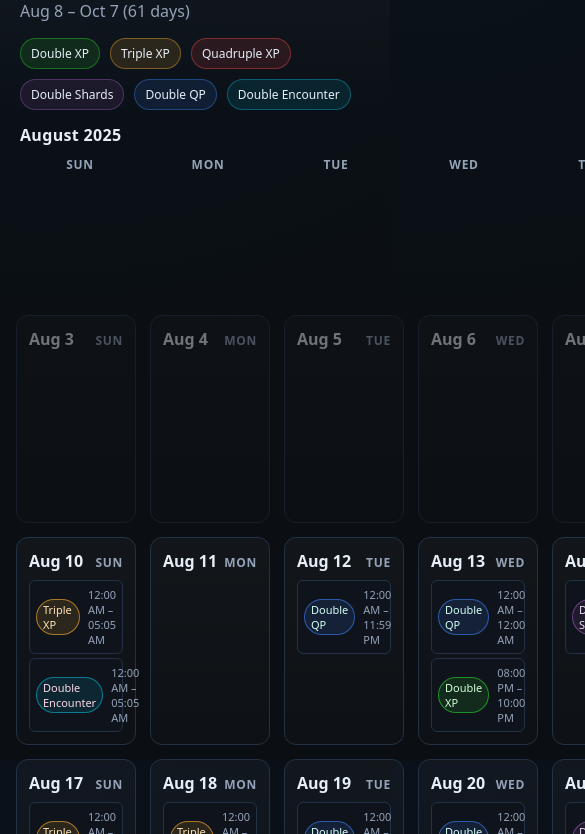
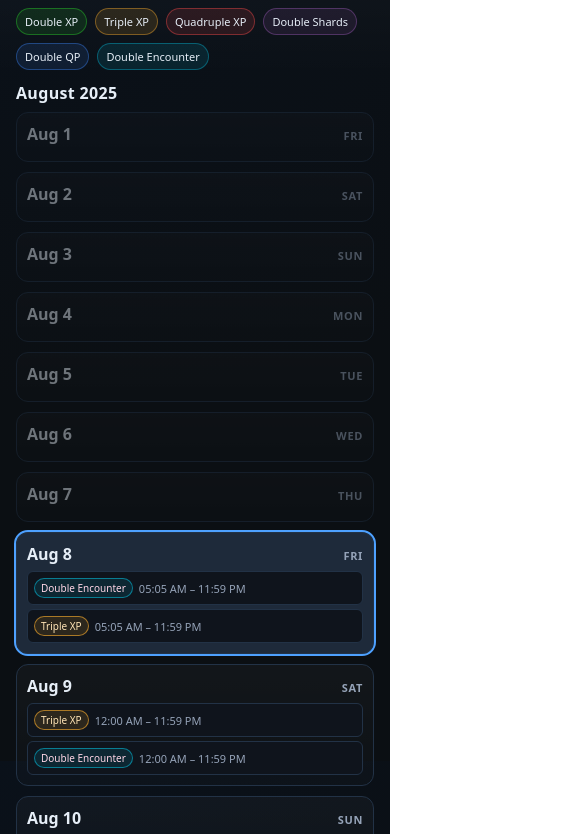
Before and after one commit to sbarbett/acro-events, a plain HTML site: page docs/index.html in a window 390 px wide. Shown: the part 83-917 px from the top of the page, 585 px wide, since content can reach past the window. Drawn offline with Linux system fonts and the light colour scheme.

Commit message:
feat: mobile layout

```diff
--- a/docs/styles.css
+++ b/docs/styles.css
@@ -152,3 +152,38 @@ main { padding: 0 16px 40px; }
 @media (min-width: 1000px) {
   main { padding: 0 24px 60px; }
 }
+
+/* Mobile-first responsive adjustments without affecting desktop */
+@media (max-width: 720px) {
+  .site-header { padding: 20px 16px 6px; }
+  .site-header h1 { font-size: 22px; }
+  #range-info { font-size: 12px; }
+
+  /* Hide weekday row and reflow days into a vertical list */
+  .weekday-grid { display: none; }
+  .days-grid {
+    display: flex;
+    flex-direction: column;
+    gap: 10px;
+  }
+  .day-spacer { display: none; }
+
+  .month-header { padding: 6px 0 8px; }
+  .month-title { font-size: 16px; }
+
+  .day-card {
+    min-height: unset;
+    padding: 10px;
+  }
+  .day-header { margin-bottom: 6px; }
+  .day-header .weekday { font-size: 11px; }
+
+  .event { gap: 6px; }
+  .event .badge { font-size: 10px; padding: 2px 6px; }
+  .event .time { font-size: 11px; }
+
+  .legend { gap: 8px; }
+  .legend-item { font-size: 11px; padding: 5px 8px; }
+
+  .site-footer { padding: 20px 12px 32px; font-size: 12px; }
+}
```
